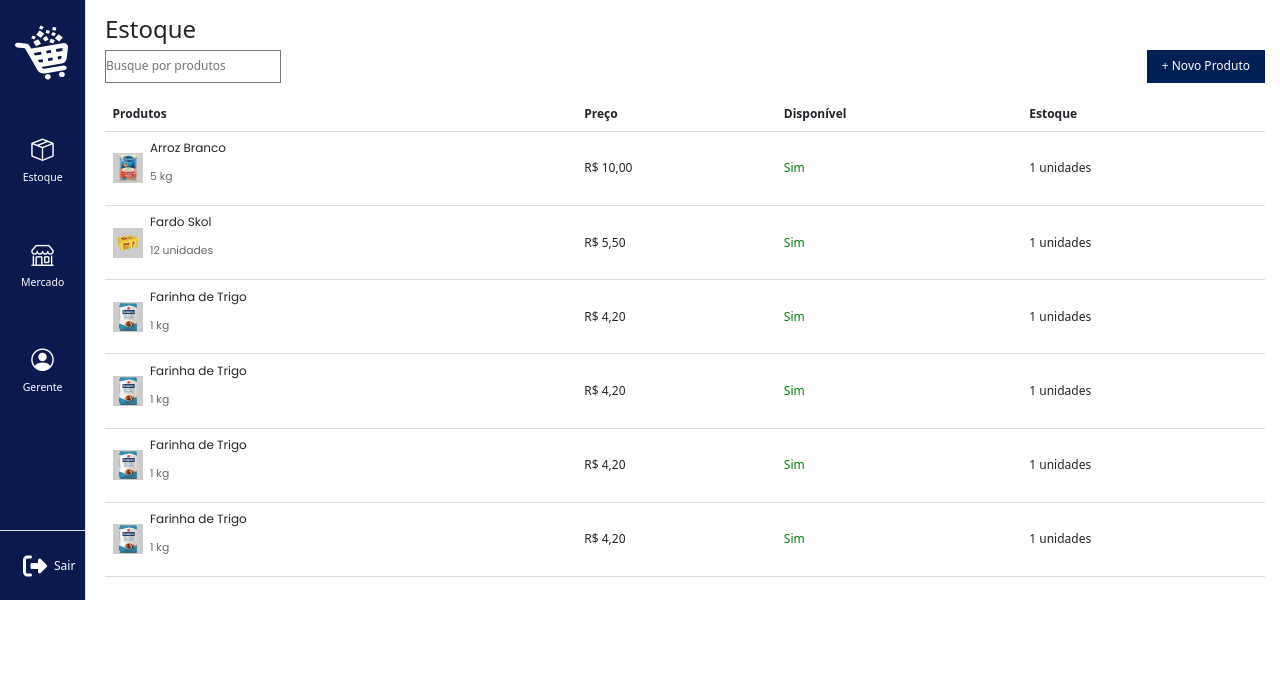
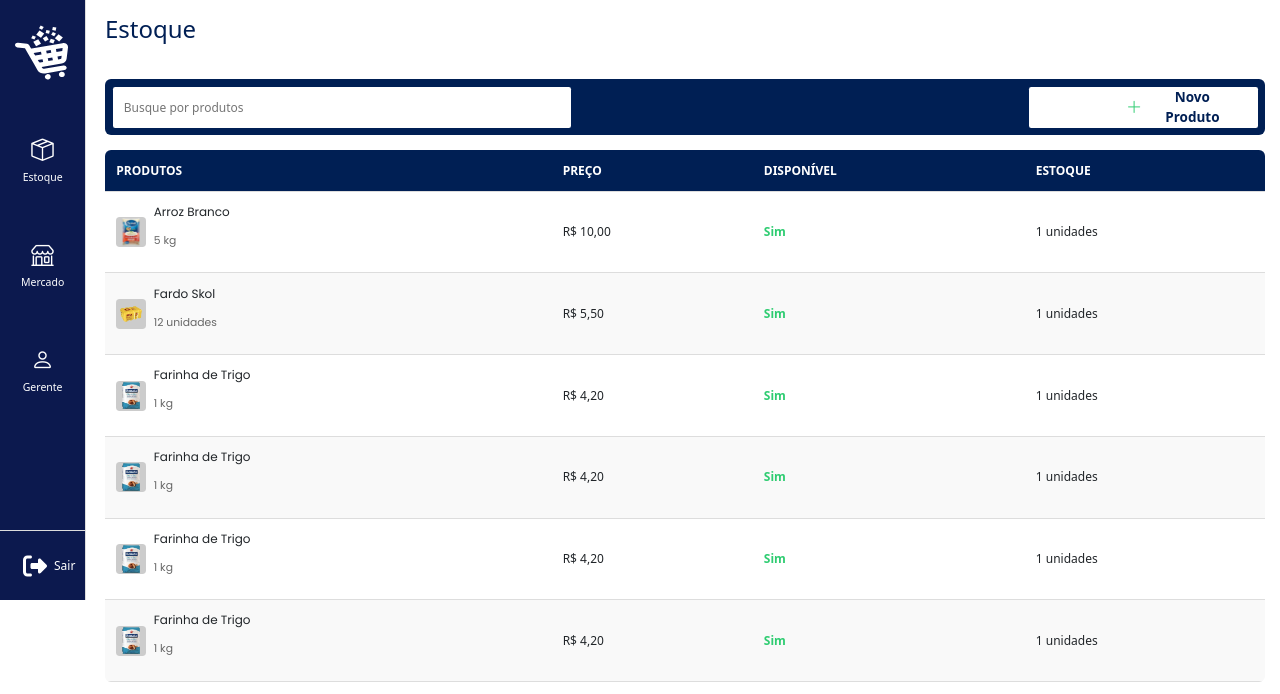
Before and after one commit to samuel-bordignon/mercadoFacil-2.0, a React (Vite) app: page /mercadoEstoque in a window 1280 px wide. Shown: the top 694 px of the page. Built offline with nearby package versions, Linux system fonts and the light colour scheme.

Commit message:
Pagina estoque 80% pronta

```diff
--- a/package.json
+++ b/package.json
@@ -15,6 +15,7 @@
     "@hookform/resolvers": "^3.9.0",
     "@react-spring/web": "^9.7.5",
     "bootstrap": "^5.3.3",
+    "bootstrap-icons": "^1.11.3",
     "framer-motion": "^11.11.9",
     "react": "^18.3.1",
     "react-dom": "^18.3.1",
--- a/src/components/Sidebar.jsx
+++ b/src/components/Sidebar.jsx
@@ -47,8 +47,9 @@ const Sidebar = () => {
                         className={`side-item ${activeItem === 'gerente' ? 'active' : ''}`}
                         onClick={() => handleItemClick('gerente')}
                     >
-                        <i className="bi bi-person-circle fa-2x"></i>
+                        <i className="bi bi-person fa-2x"></i>
                         <span>Gerente</span>
+
                     </li>
                 </ul>
             </div>
--- a/src/pages/MercadoEstoque.css
+++ b/src/pages/MercadoEstoque.css
@@ -1,3 +1,6 @@
+
+
+
 .mercado-estoque {
   display: flex;
 }
@@ -8,33 +11,93 @@
   display: flex;
   flex-direction: column;
   margin-left: 120px;
-    padding: 20px;
-    height: 100vh; /* Ocupa a altura total da tela */
+  height: 100vh;
+}
+
+.tituloEstoque{
+  margin-bottom: 39px;
+  color: #001f54;
 }
 
 .busca-novo-produto {
   display: flex;
   justify-content: space-between;
+  align-items: center;
   margin-bottom: 20px;
+  padding: 10px;
+  background-color: #001f54;
+  border-radius: 8px;
+  height: 100px;
+}
+
+.busca-novo-produto input {
+  background-color: white;
+  color: #333;
+  padding: 10px 15px;
+  border-radius: 3px;
+  width: 40%;
+  font-size: 1em;
+  height: 55px  ;
+  border: #001f54;
 }
 
 .botao-novo-produto {
-    background-color: #001f54;
-    color: white;
+  background-color: #ffffff;
+  color: #001f54;
   border: none;
-    padding: 10px 20px;
+  padding: 15px 30px;
   cursor: pointer;
+  font-weight: bold;
+  display: flex;
+  align-items: center;
+  justify-content: center;
+  border-radius: 3px;
+  transition: background-color 0.3s ease;
+  width: 20%;
+  height: 55px;
+  font-size: 18px;
+  gap: 10px; /* Espaçamento entre o ícone e o texto */
+  text-align: center;
 }
+
+.botao-novo-produto:hover {
+  background-color: #f0f0f0;
+}
+
+.botao-novo-produto i {
+  color: #2ecc71;
+  font-size: 1.2em; /* Aumenta o tamanho do ícone */
+  font-weight: 1000; /* Aumenta a espessura do ícone */
+  margin-left: 100px;
+}
+
 
 .tabela-produtos {
   width: 100%;
   border-collapse: collapse;
+  border-radius: 8px;
+  overflow: hidden;
 }
 
 .tabela-produtos th, .tabela-produtos td {
-    padding: 10px;
+  padding: 15px;
   text-align: left;
   border-bottom: 1px solid #ddd;
+}
+
+.tabela-produtos th {
+  background-color: #001f54;
+  color: white;
+  font-weight: bold;
+  text-transform: uppercase;
+}
+
+.tabela-produtos tbody tr:nth-child(even) {
+  background-color: #f9f9f9;
+}
+
+.tabela-produtos tbody tr:hover {
+  background-color: #f1f1f1;
 }
 
 .produto-info {
@@ -47,6 +110,7 @@
   height: 40px;
   background-color: #ccc;
   margin-right: 10px;
+  border-radius: 5px;
 }
 
 .produto-detalhes {
@@ -55,9 +119,11 @@
 }
 
 .disponivel-sim {
-    color: green;
+  color: #2ecc71;
+  font-weight: bold;
 }
 
 .disponivel-nao {
-    color: red;
+  color: #e74c3c;
+  font-weight: bold;
 }
--- a/src/pages/MercadoEstoque.jsx
+++ b/src/pages/MercadoEstoque.jsx
@@ -2,6 +2,7 @@ import React, { useContext, useState } from 'react';
 import Sidebar from '../components/Sidebar';
 import { GlobalContext } from '../contexts/GlobalContext';
 import './MercadoEstoque.css';
+
 
 function MercadoEstoque() {
   const { produtosdb, setProdutosdb } = useContext(GlobalContext);
@@ -21,7 +22,9 @@ function MercadoEstoque() {
     <div className="mercado-estoque">
       <Sidebar />
       <div className="container-mercadoEstoque">
+        <div className="tituloEstoque">
         <h2>Estoque</h2>
+        </div>
         <div className="busca-novo-produto">
           <input
             type="text"
@@ -29,7 +32,10 @@ function MercadoEstoque() {
             value={busca}
             onChange={handleBuscaChange}
           />
-          <button className="botao-novo-produto">+ Novo Produto</button>
+          <button className="botao-novo-produto" id='novo-produto'>
+          <i class="bi bi-plus-lg"></i> Novo Produto
+          </button>
+
         </div>
 
         <table className="tabela-produtos">
```
Also changed, not shown: 1 other file (tests, documents, lock files or other folders). Lines whose indentation alone changed are shown as unchanged.
